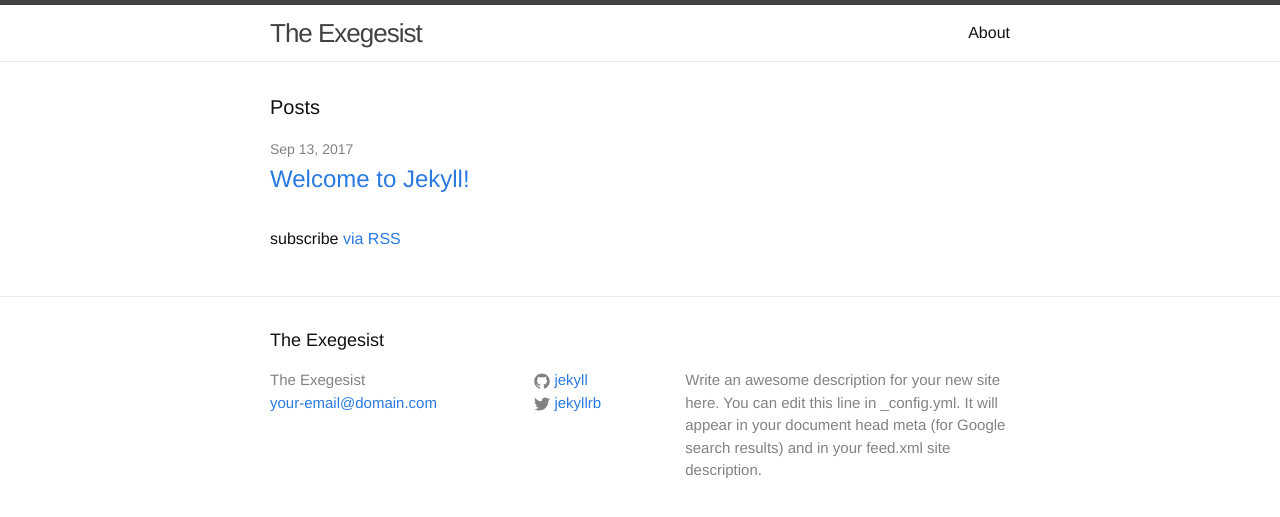
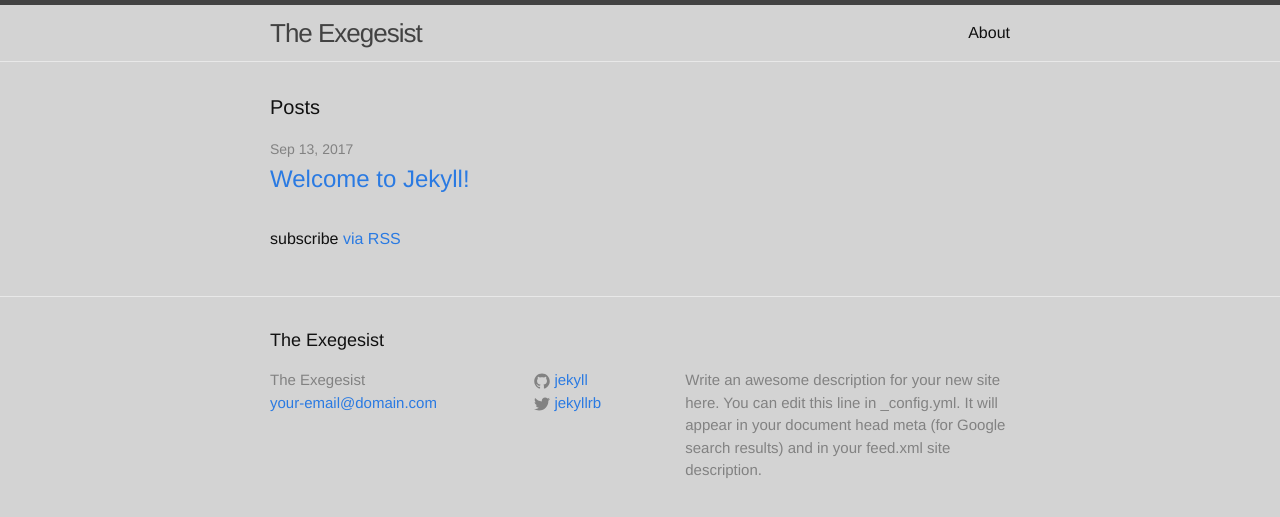
Before and after one commit to doulosiyxy/theexegesist, a Jekyll site: the page built from index.html, in a window 1280 px wide. Shown: the top 517 px of the page. Built offline with Jekyll 4.4.1, drawn with Linux system fonts in a browser that asks for light colours.

Commit message:
Update _base.scss

```diff
--- a/_sass/_base.scss
+++ b/_sass/_base.scss
@@ -16,7 +16,7 @@ dl, dd, ol, ul, figure {
 body {
     font: $base-font-weight #{$base-font-size}/#{$base-line-height} $base-font-family;
     color: $text-color;
-    background-color: LightCrey;
+    background-color: LightGrey;
     -webkit-text-size-adjust: 100%;
     -webkit-font-feature-settings: "kern" 1;
     -moz-font-feature-settings: "kern" 1;
```
